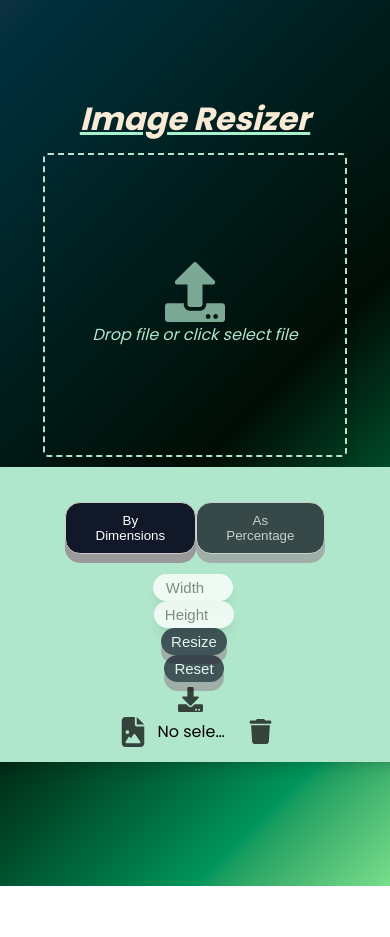
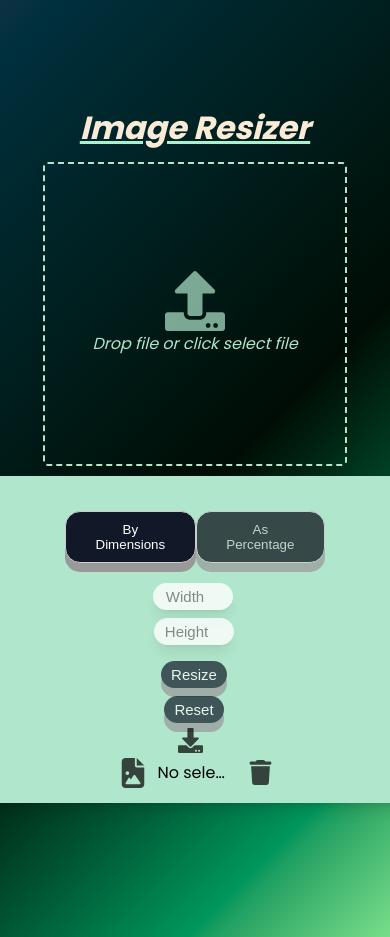
Before and after one commit to SumeyraSeyma/React-online-image-sizer, a React (Create React App) app in the folder onlineimagesizer/: page / in a window 390 px wide. Before the commit the page ends 886 px from the top, so only its background shows below. Built offline with nearby package versions, Linux system fonts and the light colour scheme.

Commit message:
responsive update

```diff
--- a/onlineimagesizer/src/components/Uploader/Uploader.css
+++ b/onlineimagesizer/src/components/Uploader/Uploader.css
@@ -277,7 +277,7 @@
 
   @media (orientation: landscape) {
     .App{
-        height: 100vh;
+        height: 105vh;
         overflow-x: hidden;
         overflow-y:hidden;
     }
@@ -313,14 +313,18 @@
     }
     .input-height{
         margin-right: 2px;
+        margin-bottom: 1rem;
+        margin-top: 0.5rem;
     }
 
     .reset-button{
         margin-right: 2px;
+        margin-top: 0.5rem;
     }
 
     .input-percent{
         margin-right: 2px;
+        margin-bottom: 1rem;
     }
   }
 
@@ -362,7 +366,7 @@
 
   @media screen and (max-width: 767px) {
     .App{
-        height: 105vh;
+        height: 111vh;
         overflow-x: hidden;
         overflow-y:hidden;
     }
@@ -373,14 +377,18 @@
 
     .input-height{
         margin-right: 2px;
+        margin-bottom: 1rem;
+        margin-top: 0.5rem;
     }
 
     .reset-button{
         margin-right: 2px;
+        margin-top: 0.5rem;
     }
 
     .input-percent{
         margin-right: 2px;
+        margin-bottom: 1rem;
     }
 
     .dropzone{
```
